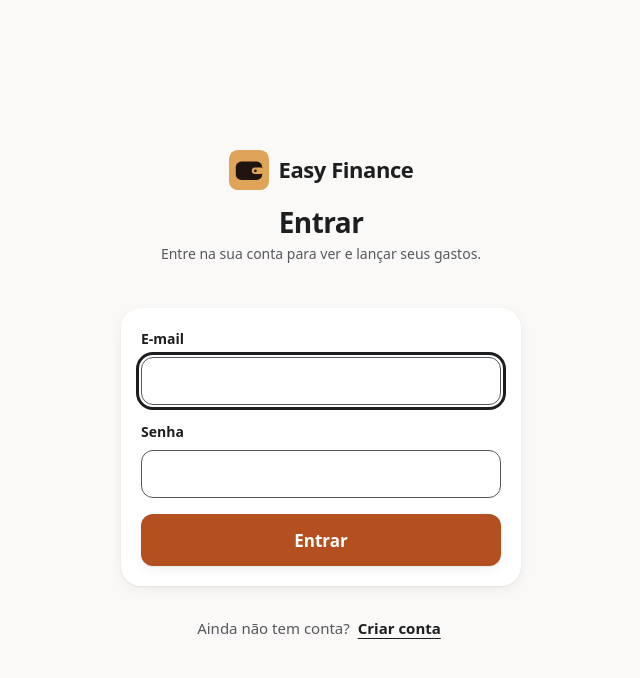
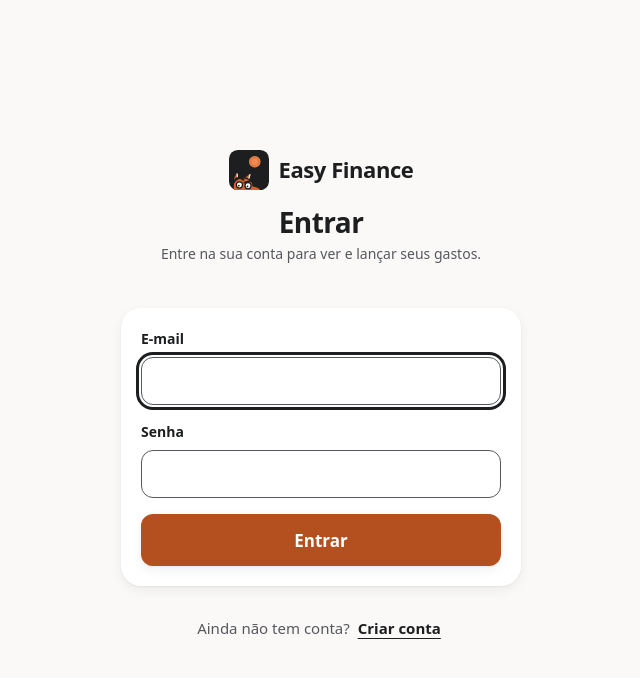
Before and after one commit to IgorPacheco1/Easy-finance, a React (Vite) app in the folder web/: page /entrar in a window 1280 px wide. Shown: the top 678 px of the page, without its empty margins (319-959 px from the left). Built offline with nearby package versions, Linux system fonts and the light colour scheme; no server answers.

Commit message:
feat(web): usar a logo nova no componente de logo

```diff
--- a/web/src/componentes/Logo.tsx
+++ b/web/src/componentes/Logo.tsx
@@ -1,11 +1,16 @@
+import { useId } from 'react'
 import styles from './Logo.module.css'
 
 /**
- * Logo do Easy Finance (ADR-0029): o símbolo da carteira e o nome. O desenho é o mesmo de
+ * Logo do app (ADR-0033): o lobo-guará "espiando a moeda" e o nome. O desenho é o mesmo de
  * `icones/icone.svg`, em linha para não precisar de outro pedido ao servidor. O símbolo é
  * decorativo (`aria-hidden`): quem usa leitor de tela ouve o nome, que está escrito ao lado.
+ *
+ * O `clipPath` (que corta a cabeça na borda arredondada) precisa de um id único na página: com
+ * `useId`, duas logos na mesma tela não pegam o recorte uma da outra.
  */
 export function Logo() {
+  const corte = useId()
   return (
     <div className={styles.logo}>
       <svg
@@ -14,10 +19,86 @@ export function Logo() {
         aria-hidden="true"
         focusable="false"
       >
-        <rect width="512" height="512" rx="112" fill="#E0A458" />
-        <rect x="87" y="148" width="338" height="236" rx="72" fill="#1F1410" />
-        <rect x="292" y="225" width="154" height="82" rx="41" fill="#E0A458" />
-        <circle cx="338" cy="266" r="18" fill="#1F1410" />
+        <clipPath id={corte}>
+          <rect width="512" height="512" rx="112" />
+        </clipPath>
+        <rect width="512" height="512" rx="112" fill="#1D1E20" />
+        <circle cx="330" cy="150" r="74" fill="#F08A52" />
+        <circle
+          cx="330"
+          cy="150"
+          r="52"
+          fill="none"
+          stroke="#D9622B"
+          strokeWidth="12"
+        />
+        <g clipPath={`url(#${corte})`}>
+          <g transform="translate(230 430) scale(-4.6 4.6) translate(-57 -74)">
+            <path
+              d="M44 40 L52 72 L66 58 Z M84 36 L80 70 L96 62 Z"
+              fill="#D9622B"
+              stroke="#1D1E20"
+              strokeWidth="4"
+              strokeLinejoin="round"
+            />
+            <path
+              d="M48 48 L54 66 M84 46 L83 64"
+              stroke="#FAF9F7"
+              strokeWidth="3"
+            />
+            <path
+              d="M40 80 Q42 58 70 58 Q96 60 96 84 Q94 104 72 108 L44 104 Q20 100 18 92 Q20 84 40 80 Z"
+              fill="#D9622B"
+              stroke="#1D1E20"
+              strokeWidth="4"
+              strokeLinejoin="round"
+            />
+            <path d="M18 92 Q30 96 44 104 L46 96 Z" fill="#FAF9F7" />
+            <path
+              d="M72 108 Q84 104 94 92 Q98 104 90 112 Q80 116 72 108 Z"
+              fill="#1D1E20"
+            />
+            <circle cx="17" cy="91" r="4" fill="#1D1E20" />
+            <circle
+              cx="54"
+              cy="80"
+              r="8.5"
+              fill="#FFFFFF"
+              stroke="#1D1E20"
+              strokeWidth="3.5"
+            />
+            <circle cx="55.5" cy="81.5" r="2.5" fill="#1D1E20" />
+            <path
+              d="M44 65.5 L64 71.5"
+              stroke="#1D1E20"
+              strokeWidth="5"
+              strokeLinecap="round"
+            />
+            <circle
+              cx="78"
+              cy="78"
+              r="8.5"
+              fill="#FFFFFF"
+              stroke="#1D1E20"
+              strokeWidth="3.5"
+            />
+            <circle cx="79.5" cy="79.5" r="2.5" fill="#1D1E20" />
+            <path
+              d="M67 63.5 Q78 53.5 89 61.5"
+              fill="none"
+              stroke="#1D1E20"
+              strokeWidth="5"
+              strokeLinecap="round"
+            />
+            <path
+              d="M28 100 Q36 96 42 102"
+              fill="none"
+              stroke="#1D1E20"
+              strokeWidth="3"
+              strokeLinecap="round"
+            />
+          </g>
+        </g>
       </svg>
       <span className={styles.nome}>Easy Finance</span>
     </div>
```
